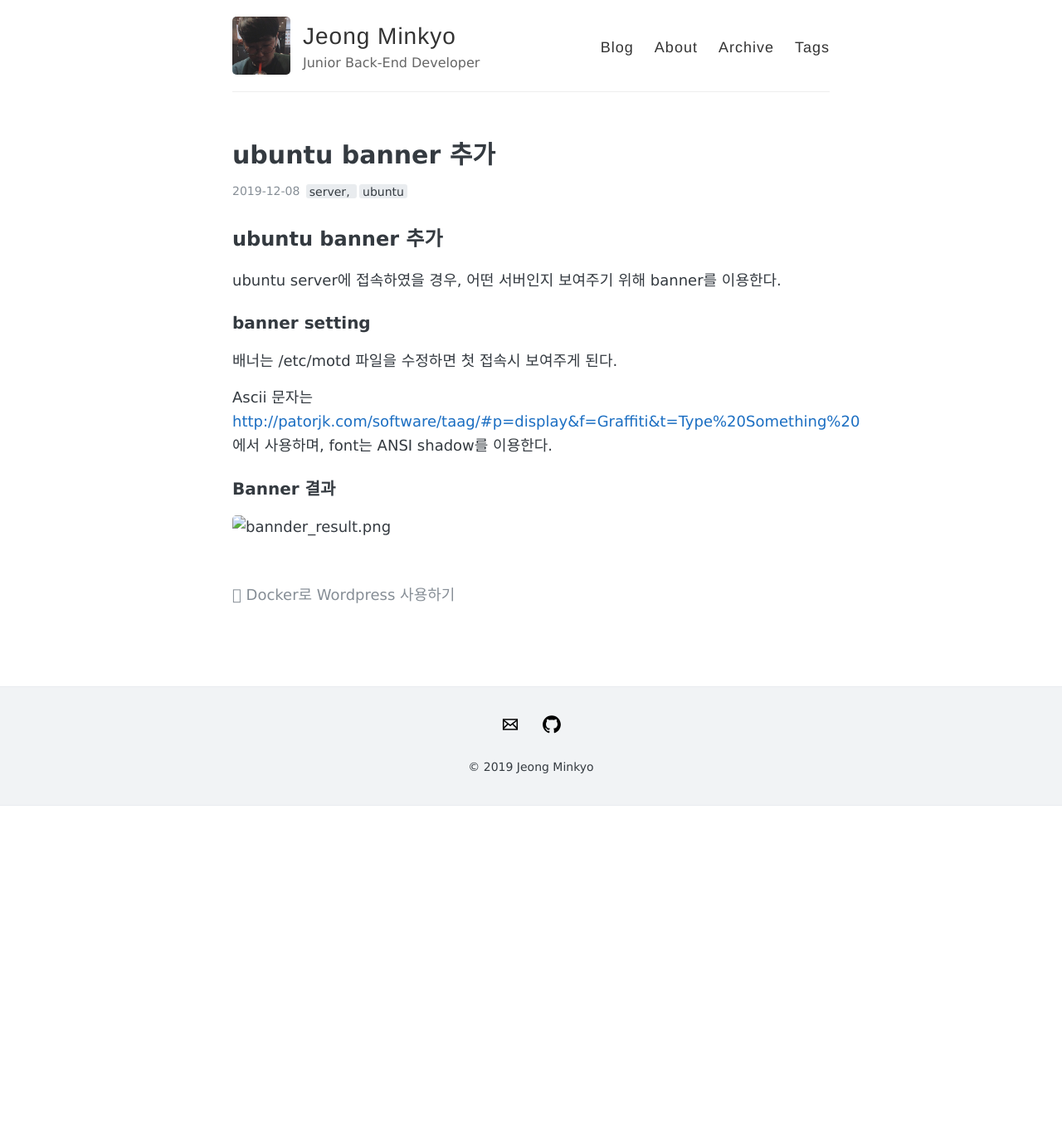
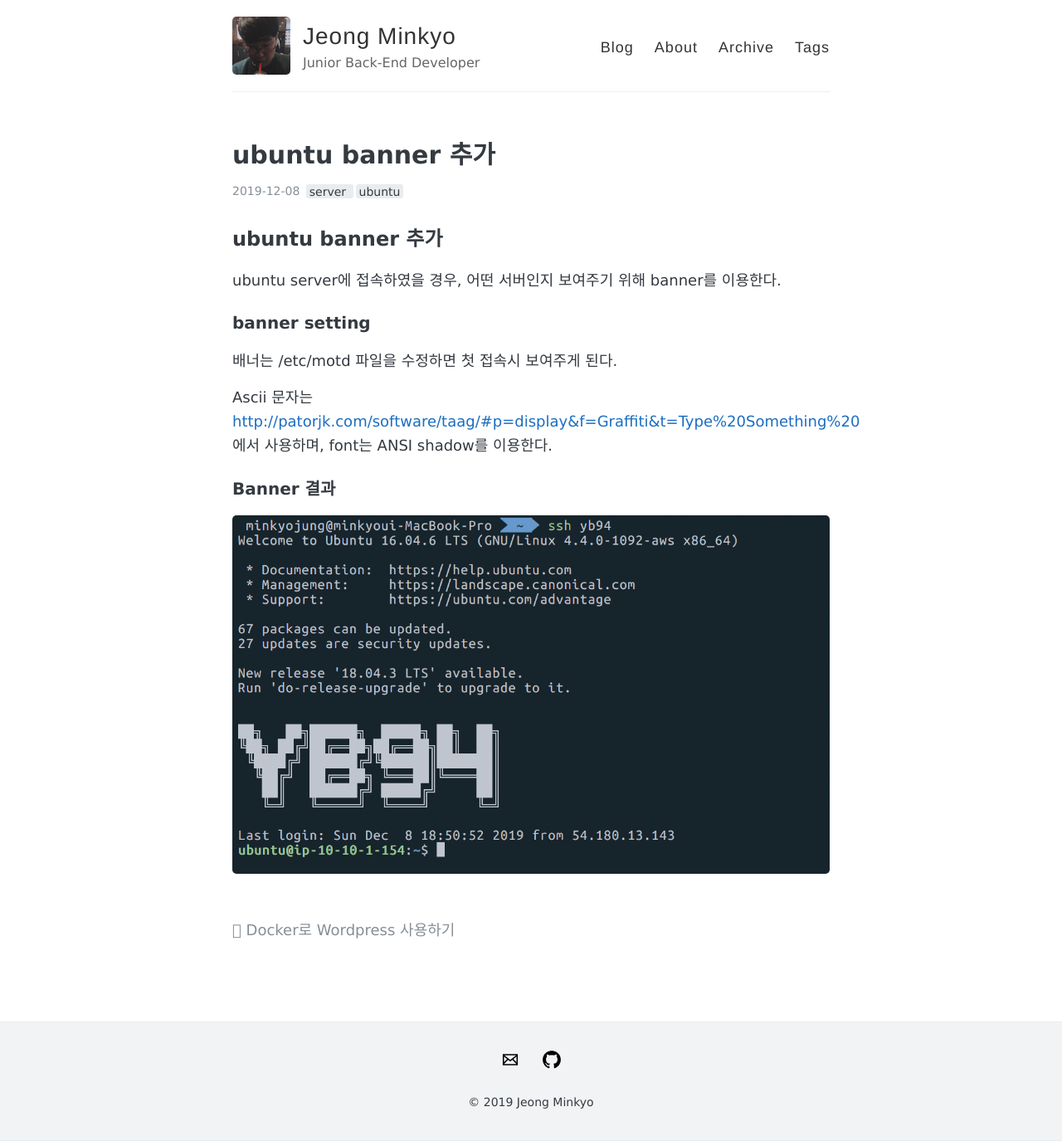
Before and after one commit to jeongminkyo/jeongminkyo.github.io, a Jekyll site: the page built from _posts/2019-12-08-ubuntu_banner.md, in a window 1280 px wide. Shown: the whole page at 83% size. Built offline with Jekyll 4.4.1, drawn with Linux system fonts in a browser that asks for light colours; comment, search, counter and statistics services are not loaded; before the commit the page ends 971 px from its top, so only the background shows below that.

```diff
--- a/_posts/2019-12-08-ubuntu_banner.md
+++ b/_posts/2019-12-08-ubuntu_banner.md
@@ -1,6 +1,6 @@
 ---
 comments: true
-tags: server, ubuntu
+tags: server ubuntu
 layout: post
 title: ubuntu banner 추가
 
```
Also changed, not shown: assets/images/bannder_result.png (added).
